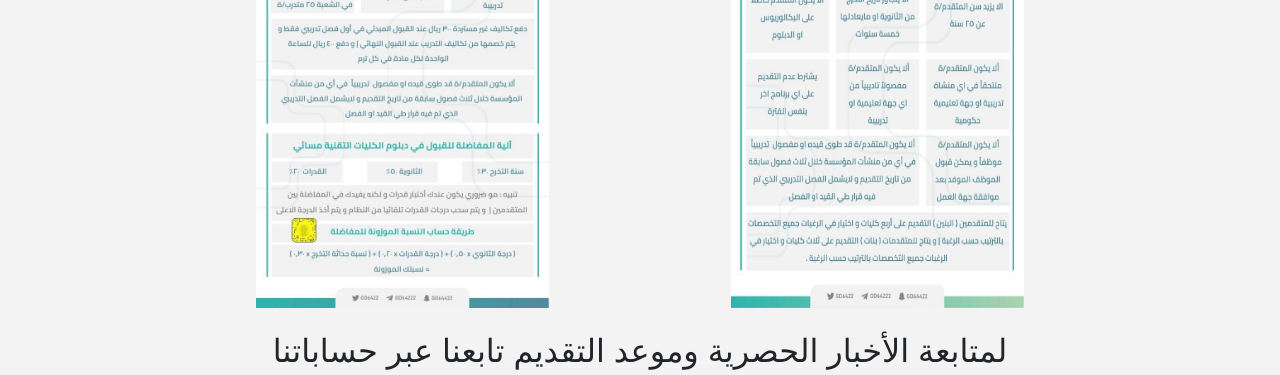
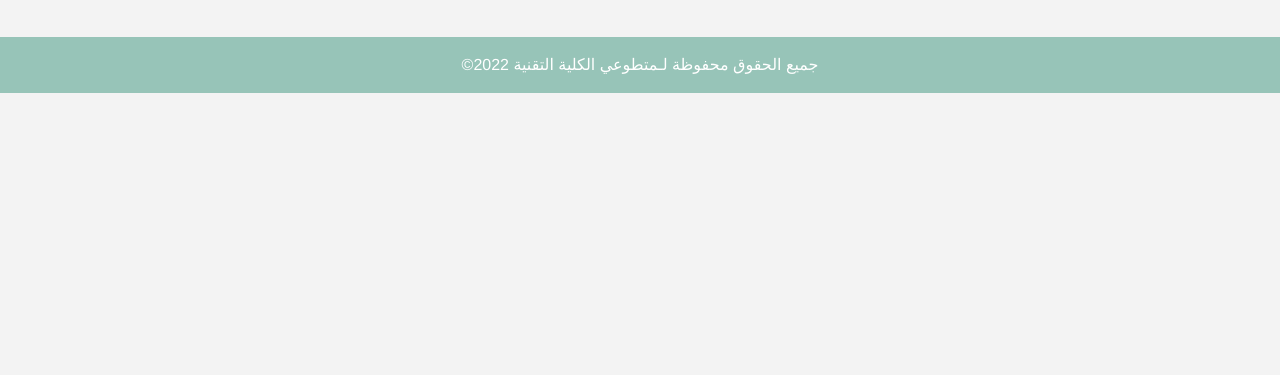
Before and after one commit to hibaMooon/GD642TVTC_, a plain HTML site: page index.html in a window 1280 px wide. Shown: the part 1691-2066 px from the top of the page. After the commit the page ends 1784 px from the top, so only its background shows below. Drawn offline with Linux system fonts and the light colour scheme.

Commit message:
Update index.html

```diff
--- a/index.html
+++ b/index.html
@@ -155,12 +155,7 @@
             <div class="row justify-content-center text-center pb-5">
                 <div class="col-10 mb-4">
                     <div class="row justify-content-around">
-                        <div class="col-lg-4 col-8">
-                            <img src="imgs/f1.jpg" class="img-fluid h-100" alt="">
-                        </div>
-                        <div class="col-lg-4 col-8">
-                            <img src="imgs/356e22ee-e782-4c56-afe5-e73901e7e7bb.jpg" class="img-fluid" alt="">
-                        </div>
+
                     </div>
                 </div>
                 <h2>لمتابعة الأخبار الحصرية وموعد التقديم تابعنا عبر حساباتنا
```
